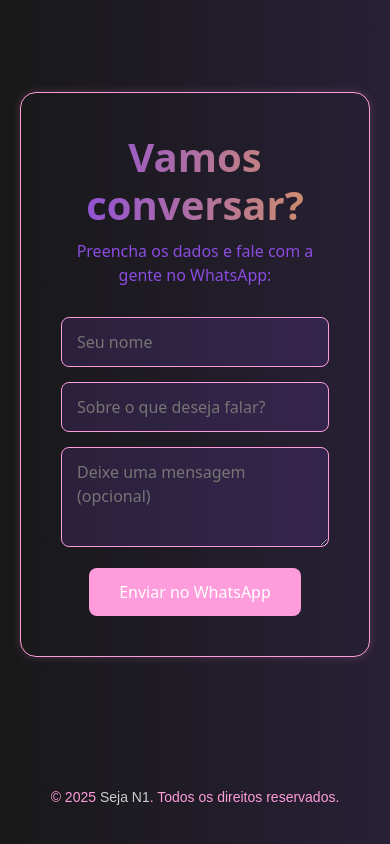
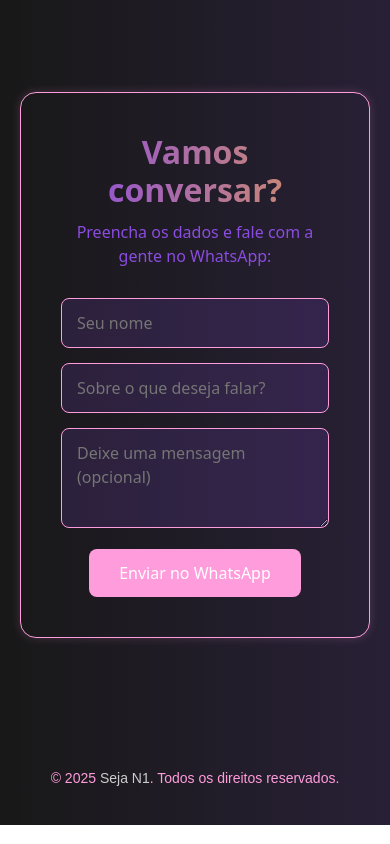
Before and after one commit to nicolaslucas10/n1-agency, a plain HTML site: page index2.html in a window 390 px wide. Shown: the part 3274-4118 px from the top of the page. Drawn offline with nearby package versions, Linux system fonts and the light colour scheme.

Commit message:
Update style2.css

```diff
--- a/style2.css
+++ b/style2.css
@@ -487,9 +487,9 @@ background: linear-gradient(90deg, #8b4ce0, #d49263);
     z-index: 2;
   }
   .titulo-linha {
-    font-size: 2.5rem;
+  font-size: 2.5rem;
   font-weight:700;
-background: linear-gradient(90deg, #8b4ce0, #d49263);
+  background: linear-gradient(90deg, #8b4ce0, #d49263);
   -webkit-background-clip: text;
   -webkit-text-fill-color: transparent;
   margin-bottom: 2rem;
@@ -618,7 +618,7 @@ background: linear-gradient(90deg, #8b4ce0, #d49263);
       background: linear-gradient(90deg, #8b4ce0, #d49263);
   -webkit-background-clip: text;
   -webkit-text-fill-color: transparent;
-    font-size: 2.5rem;
+    font-size: 3rem;
     margin-bottom: 10px;
     font-weight: 700;
   }
@@ -660,6 +660,16 @@ background: linear-gradient(90deg, #8b4ce0, #d49263);
     background: #ff9cdb9c;
   }
 
+  @media (max-width: 768px) {
+    .titulo-formulario {
+      background: linear-gradient(90deg, #8b4ce0, #d49263);
+  -webkit-background-clip: text;
+  -webkit-text-fill-color: transparent;
+    font-size: 2rem;
+    margin-bottom: 10px;
+    font-weight: 700;
+  }
+  }
 
 /* footer */
 
```
